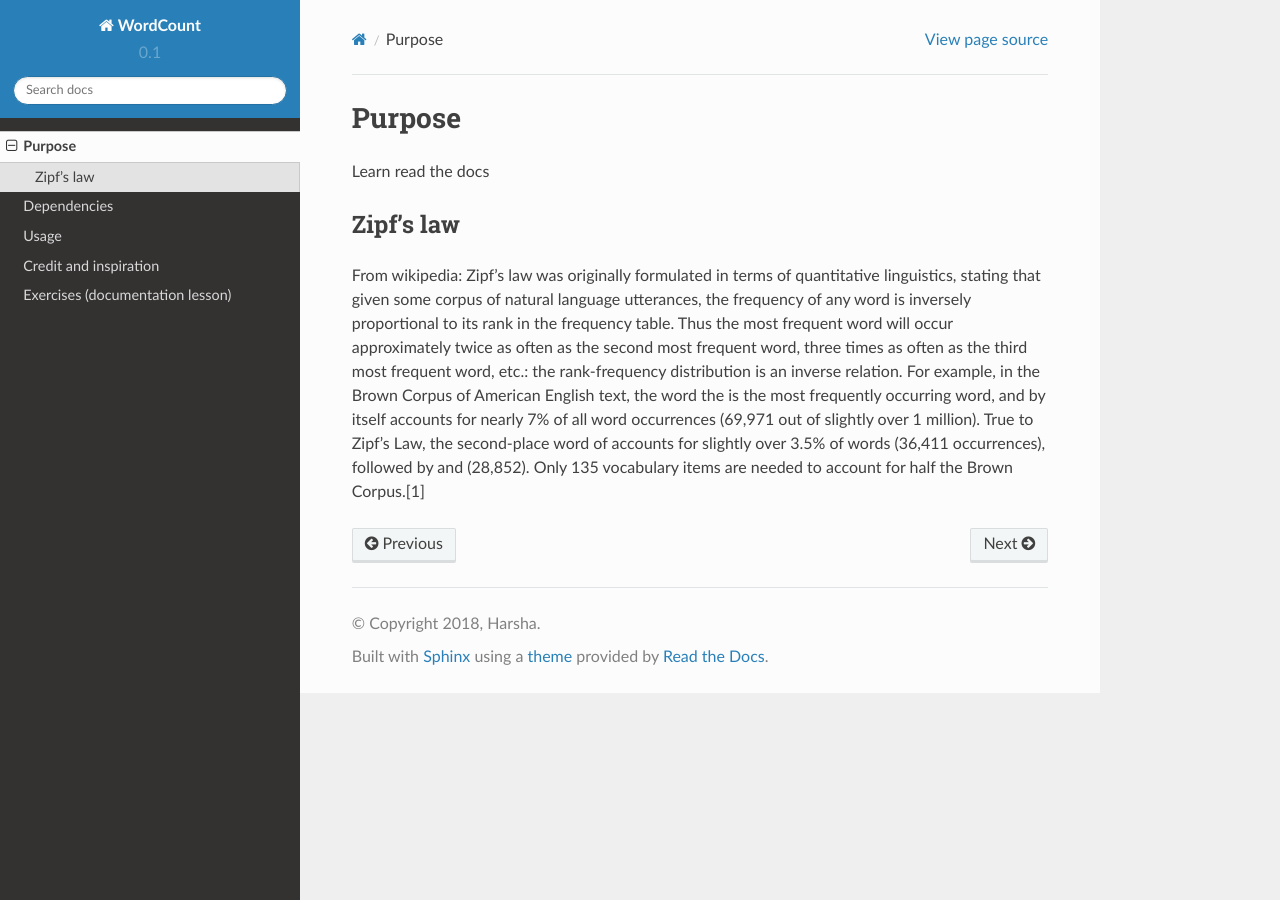
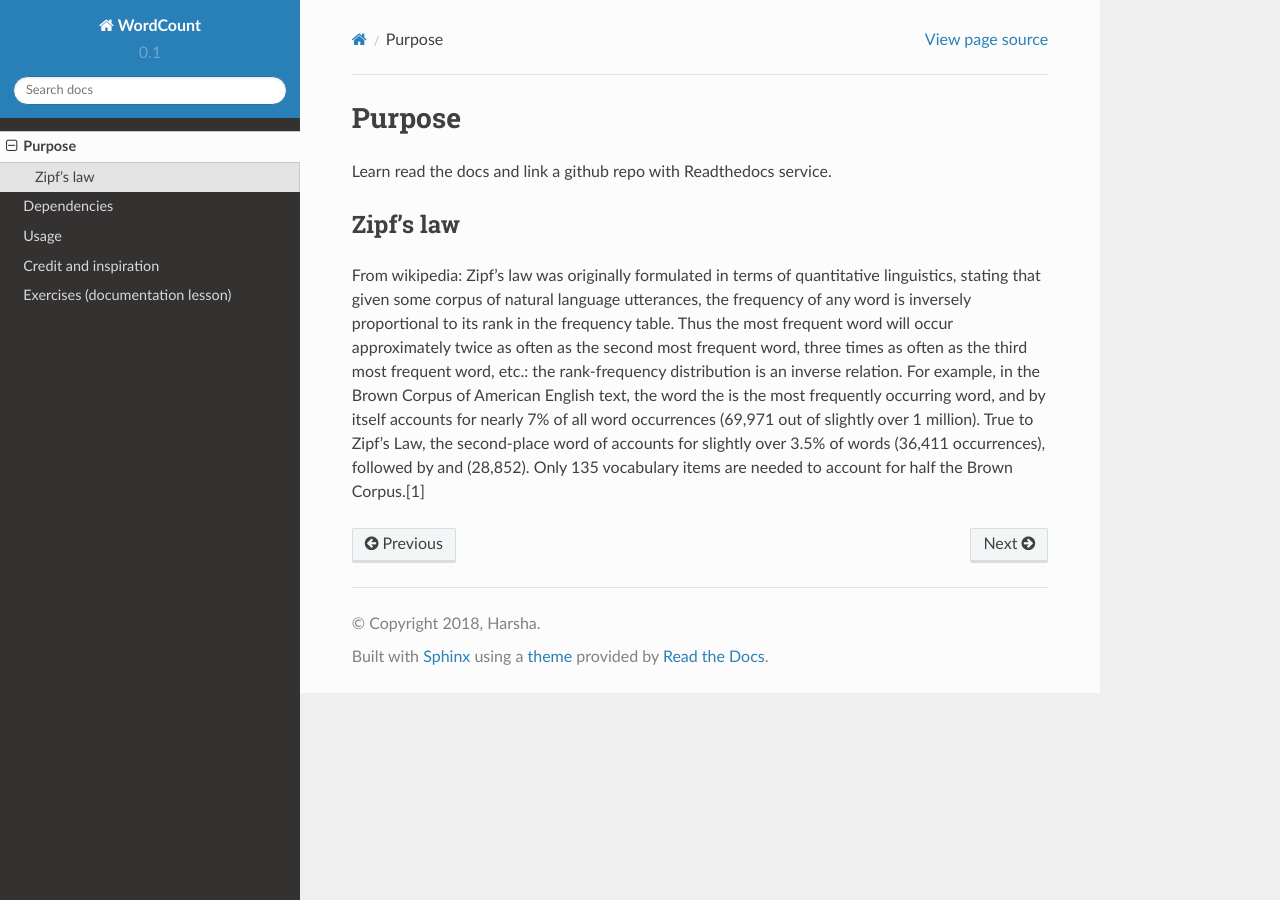
Before and after one commit to ArjunChakrawal/word-count-AC, a Sphinx documentation site: the page built from doc/purpose.rst, in a window 1280 px wide. Built offline with Sphinx 7.4.7 and the Read the Docs theme 2.0.0, drawn with Linux system fonts in a browser that asks for light colours.

Commit message:
Update purpose.rst

```diff
--- a/doc/purpose.rst
+++ b/doc/purpose.rst
@@ -3,7 +3,7 @@
 Purpose
 =======
 
-Learn read the docs
+Learn read the docs and link a github repo with Readthedocs service.
 
 
 Zipf's law
```
